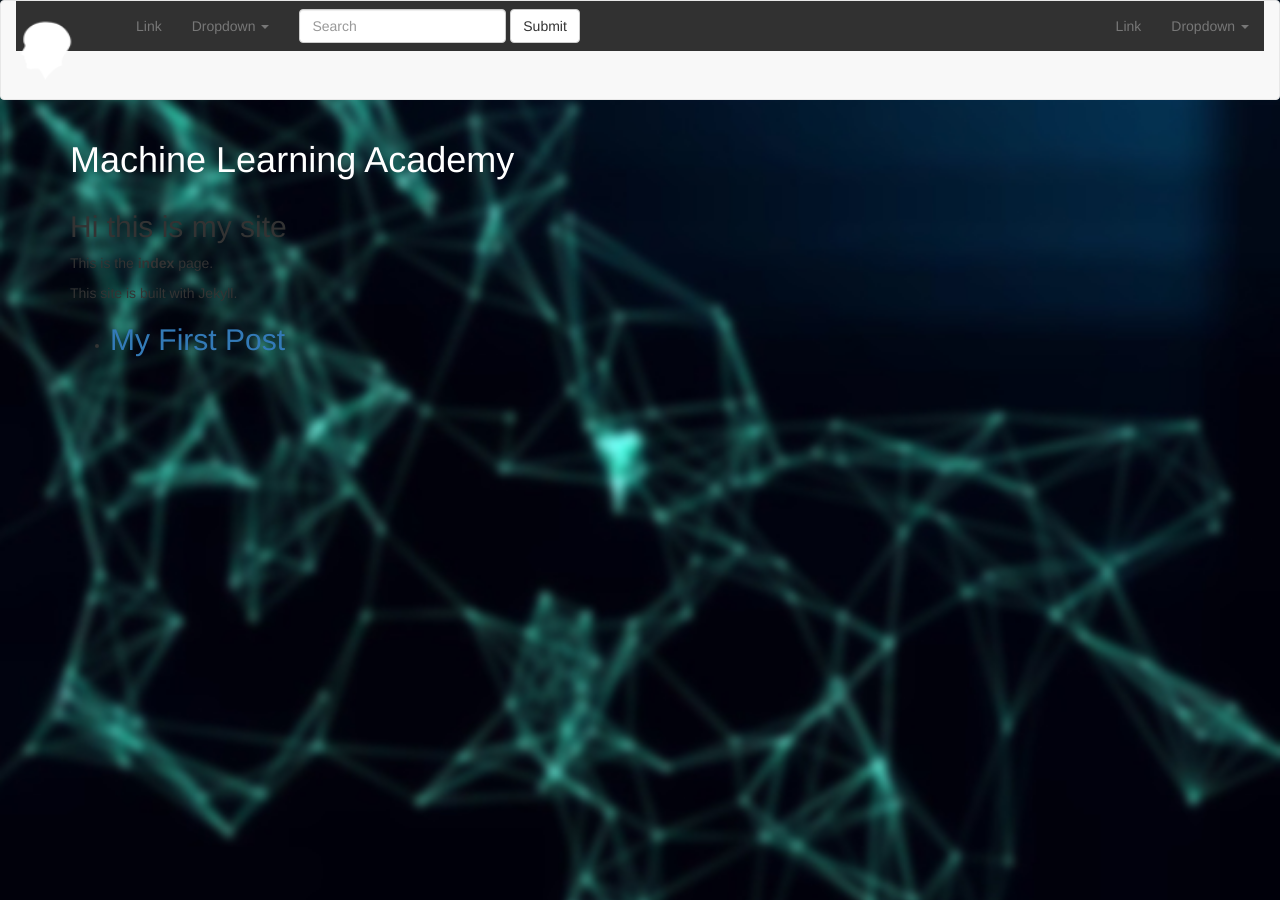
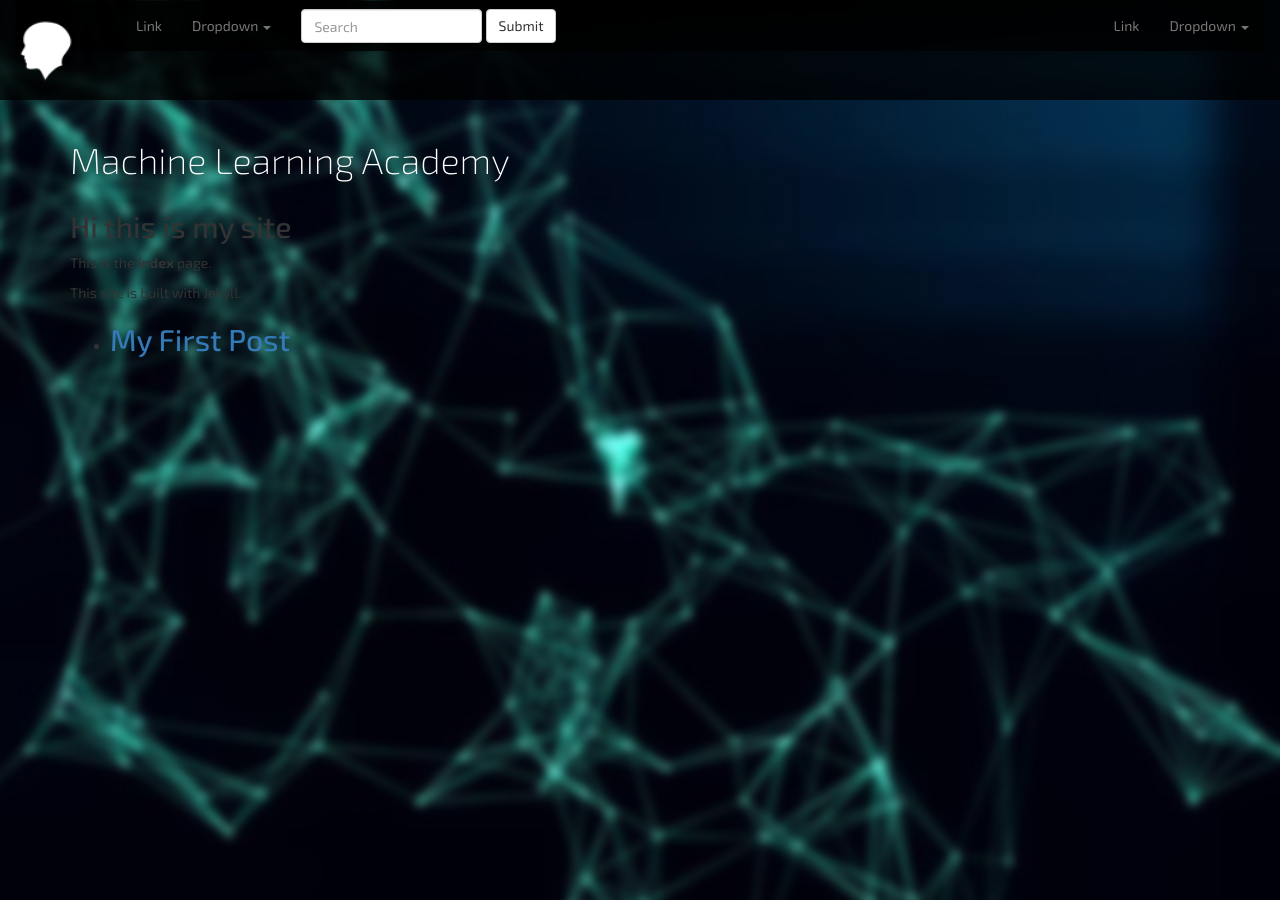
Before and after one commit to isabelhdias/mla.github.io, a Jekyll site: the page built from index.md, in a window 1280 px wide. Built offline with Jekyll 4.4.1, drawn with Linux system fonts in a browser that asks for light colours; nearby versions of some CDN libraries; our own code applies the rules of GitHub Pages for plain Markdown files.

Commit message:
still trying to fix it.
by creating new classes instead of overriding existing bootstrap ones.

```diff
--- a/_includes/head.html
+++ b/_includes/head.html
@@ -10,13 +10,13 @@
     <meta name="description" content="{{ site.description }}">
     <meta name="viewport" content="width=device-width">
 
-    <link rel="stylesheet" href="/assets/css/main.css">
+
 
     <link rel="stylesheet" href="https://maxcdn.bootstrapcdn.com/bootstrap/3.3.7/css/bootstrap.min.css">
     <script src="https://ajax.googleapis.com/ajax/libs/jquery/3.2.1/jquery.min.js"></script>
     <script src="https://maxcdn.bootstrapcdn.com/bootstrap/3.3.7/js/bootstrap.min.js"></script>
 
-
+    <link rel="stylesheet" href="/assets/css/main.css">
 
     <link href="https://fonts.googleapis.com/css?family=Exo+2:200,400,500,700" rel="stylesheet">
 </head>
--- a/_includes/header.html
+++ b/_includes/header.html
@@ -1,11 +1,11 @@
 <header class="site-header" class=col-md-12>
 
 
-    <nav class="navbar navbar-default header-opacity">
+    <nav class="navbar navbar-default header-opacity navbar-changes">
         <div class="container-fluid">
             <!-- Brand and toggle get grouped for better mobile display -->
             <div class="navbar-header">
-                <button type="button" class="navbar-toggle collapsed" data-toggle="collapse" data-target="#bs-example-navbar-collapse-1" aria-expanded="false">
+                <button type="button" class="navbar-toggle collapsed navbar-toggle-changes" data-toggle="collapse" data-target="#bs-example-navbar-collapse-1" aria-expanded="false">
                     <span class="sr-only">Toggle navigation</span>
                     <span class="icon-bar"></span>
                     <span class="icon-bar"></span>
@@ -17,7 +17,7 @@
 
             <!-- Collect the nav links, forms, and other content for toggling -->
             <div class="collapse navbar-collapse header-opacity" id="bs-example-navbar-collapse-1">
-                <ul class="nav navbar-nav">
+                <ul class="nav navbar-nav nav-changes">
                     <li><a href="#"> <span class="sr-only">(current)</span></a></li>
                     <li><a href="#">Link</a></li>
                     <li class="dropdown">
--- a/assets/css/main.css
+++ b/assets/css/main.css
@@ -21,16 +21,15 @@ body {
     left: 0;
 }
 
-
-.navbar {
+.navbar-changes {
     height: 100px;
     border-radius: 0px;
 }
 
-.navbar-toggle {
+.navbar-toggle-changes {
     margin-top: 5%;
 }
 
-.nav {
+.nav-changes {
     border-color: transparent;
 }
```
Also changed, not shown: 5 other files.
